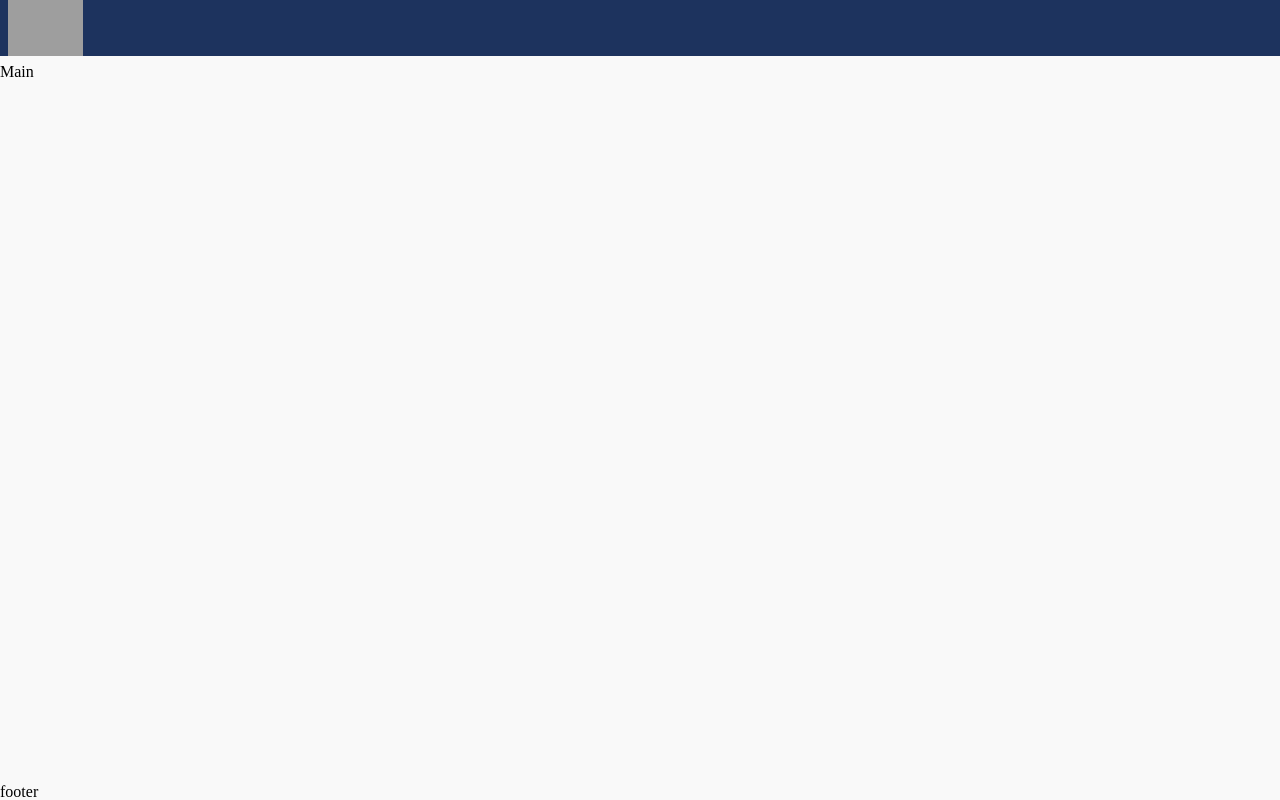
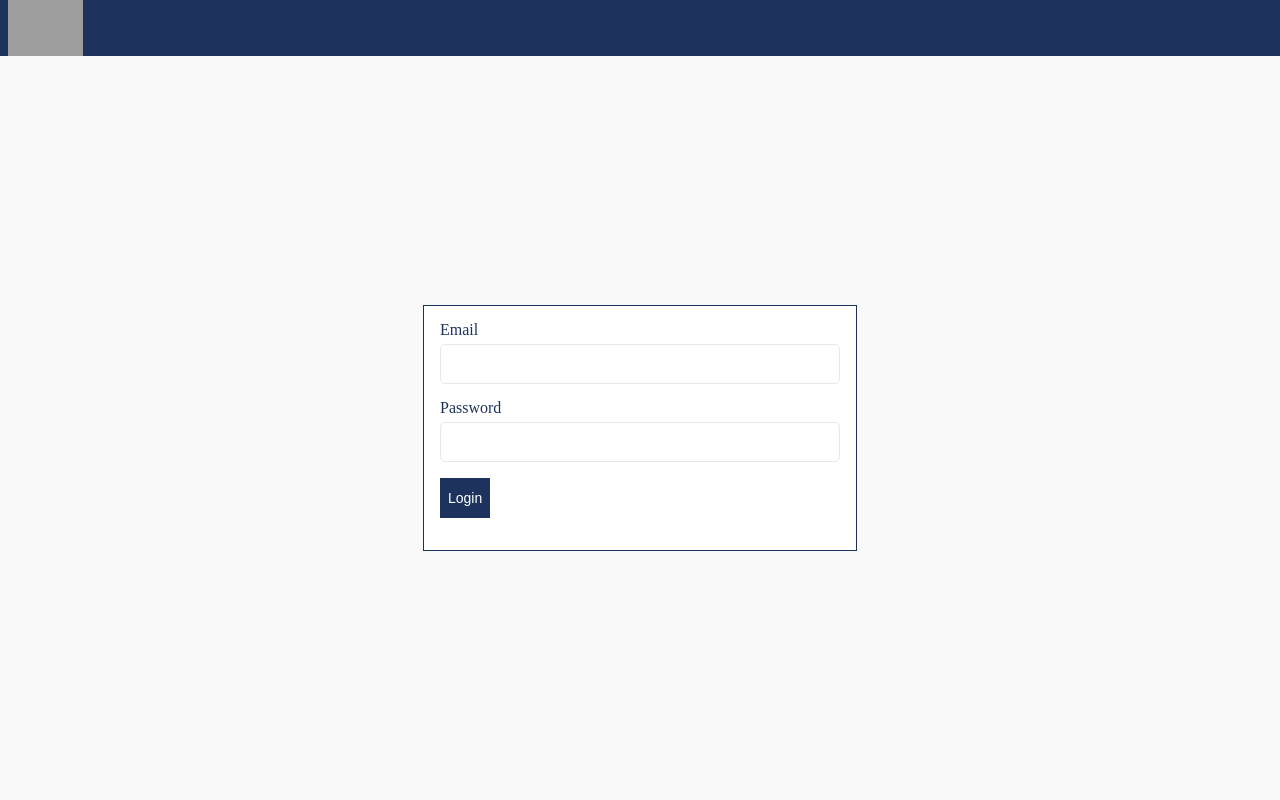
Before and after one commit to ravindrap52/vueformtesting, a Vue app: page / in a window 1280 px wide. Built offline with nearby package versions, Linux system fonts and the light colour scheme; grey boxes are pictures that could not be loaded.

Commit message:
added login page with form validation

```diff
--- a/package.json
+++ b/package.json
@@ -13,6 +13,7 @@
     "core-js": "^3.6.4",
     "vue": "^2.6.11",
     "vue-router": "^3.1.5",
+    "vuelidate": "^0.7.5",
     "vuex": "^3.1.2"
   },
   "devDependencies": {
--- a/src/App.vue
+++ b/src/App.vue
@@ -2,20 +2,17 @@
   <div class="grid--container">
     <Header></Header>
     <Main></Main>
-    <Footer></Footer>
   </div>
 </template>
 
 <script>
 import Header from "./components/Header";
 import Main from "./components/Main";
-import Footer from "./components/Footer";
 export default {
   name: "App",
   components: {
     Header,
-    Main,
-    Footer
+    Main
   }
 };
 </script>
--- a/src/components/Main.vue
+++ b/src/components/Main.vue
@@ -1,6 +1,6 @@
 <template>
-  <div>
-    Main
+  <div class="route--display--container">
+    <router-view />
   </div>
 </template>
 
@@ -8,4 +8,10 @@
 export default {};
 </script>
 
-<style></style>
+<style lang="scss" scoped>
+.route--display--container {
+  display: $display-flex;
+  justify-content: center;
+  align-self: center;
+}
+</style>
--- a/src/main.js
+++ b/src/main.js
@@ -3,6 +3,9 @@ import App from "./App.vue";
 import router from "./router";
 import store from "./store";
 
+import Vuelidate from "vuelidate";
+
+Vue.use(Vuelidate);
 Vue.config.productionTip = false;
 
 new Vue({
--- a/src/router/index.js
+++ b/src/router/index.js
@@ -1,23 +1,14 @@
 import Vue from "vue";
 import VueRouter from "vue-router";
-import Home from "../views/Home.vue";
+import Login from "../views/Login.vue";
 
 Vue.use(VueRouter);
 
 const routes = [
   {
     path: "/",
-    name: "Home",
-    component: Home
-  },
-  {
-    path: "/about",
-    name: "About",
-    // route level code-splitting
-    // this generates a separate chunk (about.[hash].js) for this route
-    // which is lazy-loaded when the route is visited.
-    component: () =>
-      import(/* webpackChunkName: "about" */ "../views/About.vue")
+    name: "Login",
+    component: Login
   }
 ];
 
--- /dev/null
+++ b/src/scss/components/_button.scss
@@ -0,0 +1,14 @@
+button {
+    font-family: sans-serif;
+    font-size: 0.875rem;
+    font-weight: 300;
+    color: #fff;
+    min-height: 2.5rem;
+    line-height: 1.4;
+    padding: 0.5rem;
+    box-sizing: border-box;
+    background: $primary-color;
+    border: none;
+    outline: none;
+    cursor: pointer;
+}
--- /dev/null
+++ b/src/scss/components/_form.scss
@@ -0,0 +1,30 @@
+.form--container {
+    width: 25rem;
+    border: 1px solid $primary-color;
+    padding: 1rem;
+    background: #fff;
+}
+.form--group {
+    margin: 0 0 1rem 0;
+}
+.form--label {
+    display: block;
+    color:$primary-color;
+    margin: 0 0 0.4rem 0;
+}
+.form--input {
+    font-family: sans-serif;
+    font-size: 0.875rem;
+    font-weight: 300;
+    color: #374853;
+    line-height: 2.375rem;
+    min-height: 2.375rem;
+    position: relative;
+    border: 1px solid #E8E8E8;
+    border-radius: 5px;
+    background: #fff;
+    padding: 0 0.5rem;
+    width: 100%;
+    transition: border .1s ease;
+    box-sizing: border-box;
+}
--- /dev/null
+++ b/src/views/Login.vue
@@ -0,0 +1,69 @@
+<template>
+  <div class="login--container">
+    <form @submit.prevent="doLogin" novalidate class="form--container">
+      <div class="form--group">
+        <label class="form--label" for="email">Email</label>
+        <input
+          type="email"
+          class="form--input"
+          v-model="loginForm.email"
+          @blur="$v.loginForm.email.$touch()"
+        />
+        <template v-if="$v.loginForm.email.$error">
+          <p v-if="!$v.loginForm.email.required">Email is required</p>
+          <p v-if="!$v.loginForm.email.email">Enter valid Email</p>
+        </template>
+      </div>
+      <div class="form--group">
+        <label class="form--label" for="password">Password</label>
+        <input
+          type="password"
+          class="form--input"
+          v-model="loginForm.password"
+          @blur="$v.loginForm.email.$touch()"
+        />
+        <template v-if="$v.loginForm.password.$error">
+          <p v-if="!$v.loginForm.password.required">password is required</p>
+        </template>
+      </div>
+      <div class="form--group">
+        <button type="submit">Login</button>
+      </div>
+    </form>
+  </div>
+</template>
+
+<script>
+import { required, email } from "vuelidate/lib/validators";
+export default {
+  data() {
+    return {
+      loginForm: {
+        email: "",
+        password: ""
+      }
+    };
+  },
+  validations: {
+    loginForm: {
+      email: {
+        required,
+        email
+      },
+      password: {
+        required
+      }
+    }
+  },
+  methods: {
+    doLogin() {
+      this.$v.$touch();
+      if (!this.$v.$invalid) {
+        console.log("form submitted", this.loginForm);
+      }
+    }
+  }
+};
+</script>
+
+<style></style>
--- a/vue.config.js
+++ b/vue.config.js
@@ -6,6 +6,8 @@ module.exports = {
         @import "@/scss/base/_reset.scss";
         @import "@/scss/abstracts/_variables.scss";
         @import "@/scss/base/_base.scss";
+        @import "@/scss/components/_form.scss";
+        @import "@/scss/components/_button.scss";
         `
       }
     }
```
